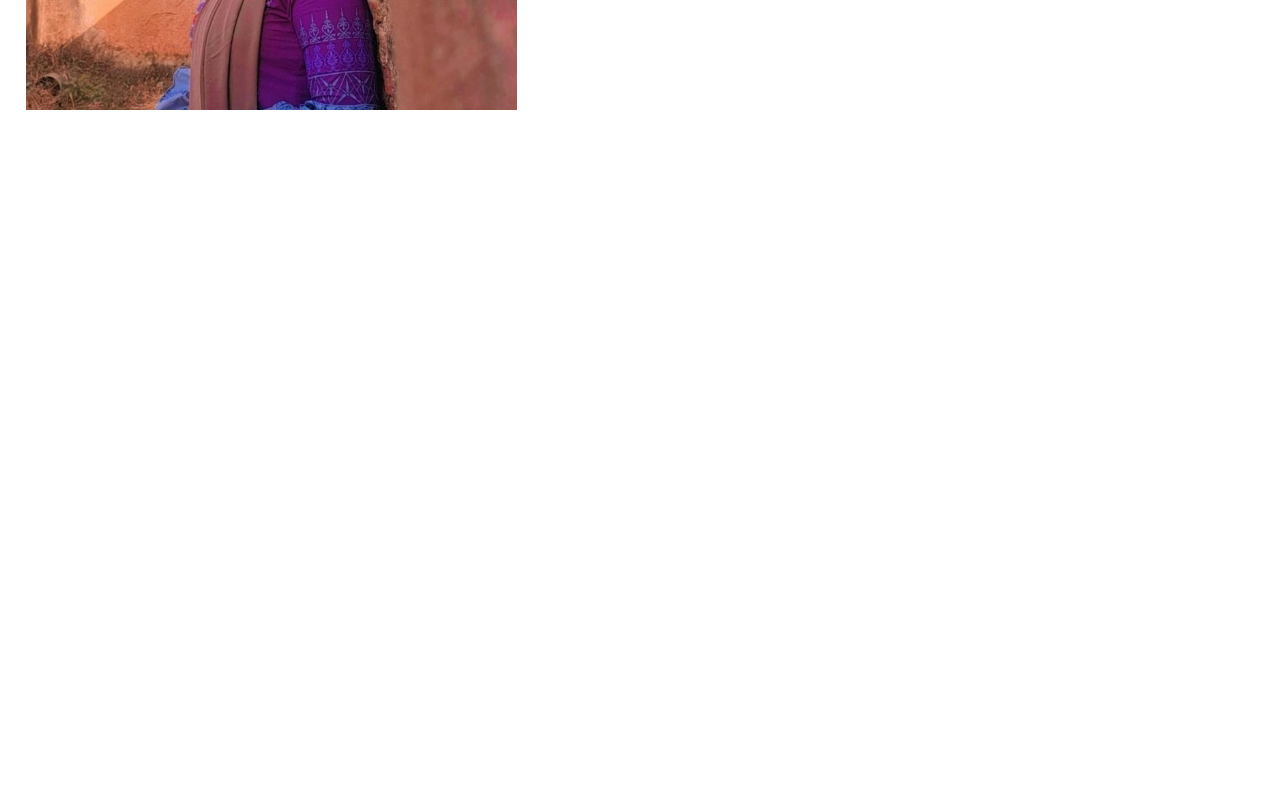
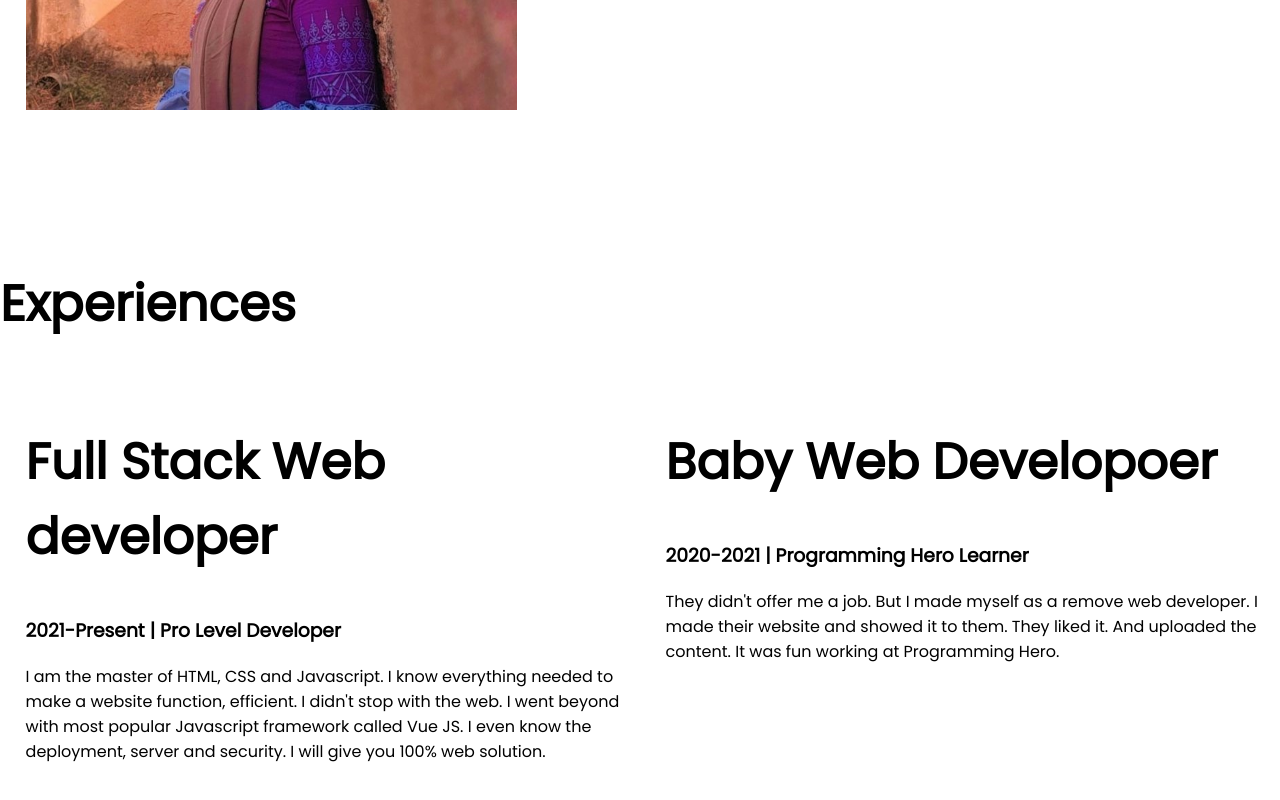
Before and after one commit to AsrafililSamiu/Developer-portfolioo, a plain HTML site: page index.html in a window 1280 px wide. Shown: the part 1112-1912 px from the top of the page. Before the commit the page ends 1379 px from the top, so only its background shows below. Drawn offline with Linux system fonts and the light colour scheme.

Commit message:
experience-part-entry

```diff
--- a/index.html
+++ b/index.html
@@ -13,7 +13,7 @@
 </head>
 
 <body>
-    <section class="top-banner">
+    <section class="top-banner flexible-container">
         <div class="half-width">
             <h1>Welcome To</h1>
             <h1><span class="orange">Asrafilil Samiu</span> Wrold!</h1>
@@ -26,7 +26,7 @@
             <img src="lal-bag (2).png" alt="">
         </div>
     </section>
-    <section class="dream-big">
+    <section class="dream-big flexible-container">
         <div class="half-width">
             <img src="lal-bag (2).png" alt="">
         </div>
@@ -42,6 +42,26 @@
         </div>
 
     </section>
+    <section class="experience-area">
+        <h1>Experiences</h1>
+        <div class="flexible-container">
+            <div class="half-width">
+                <h1>Full Stack Web developer</h1>
+                <h3>2021-Present | Pro Level Developer</h3>
+                <p>I am the master of HTML, CSS and Javascript. I know everything needed to make a website function,
+                    efficient. I didn't stop with the web. I went beyond with most popular Javascript framework called
+                    Vue JS. I even know the deployment, server and security. I will give you 100% web solution.</p>
+
+            </div>
+            <div class="half-width">
+                <h1>Baby Web Developoer</h1>
+                <h3>2020-2021 | Programming Hero Learner</h3>
+                <p>They didn't offer me a job. But I made myself as a remove web developer. I made their website and
+                    showed
+                    it to them. They liked it. And uploaded the content. It was fun working at Programming Hero.</p>
+            </div>
+        </div>
+    </section>
 </body>
 
 </html>
--- a/style.css
+++ b/style.css
@@ -8,7 +8,7 @@ h1{
 .orange{
     color: orange;
 }
-section{
+.flexible-container{
     display: flex;
     margin-bottom: 150px;
 }
```
